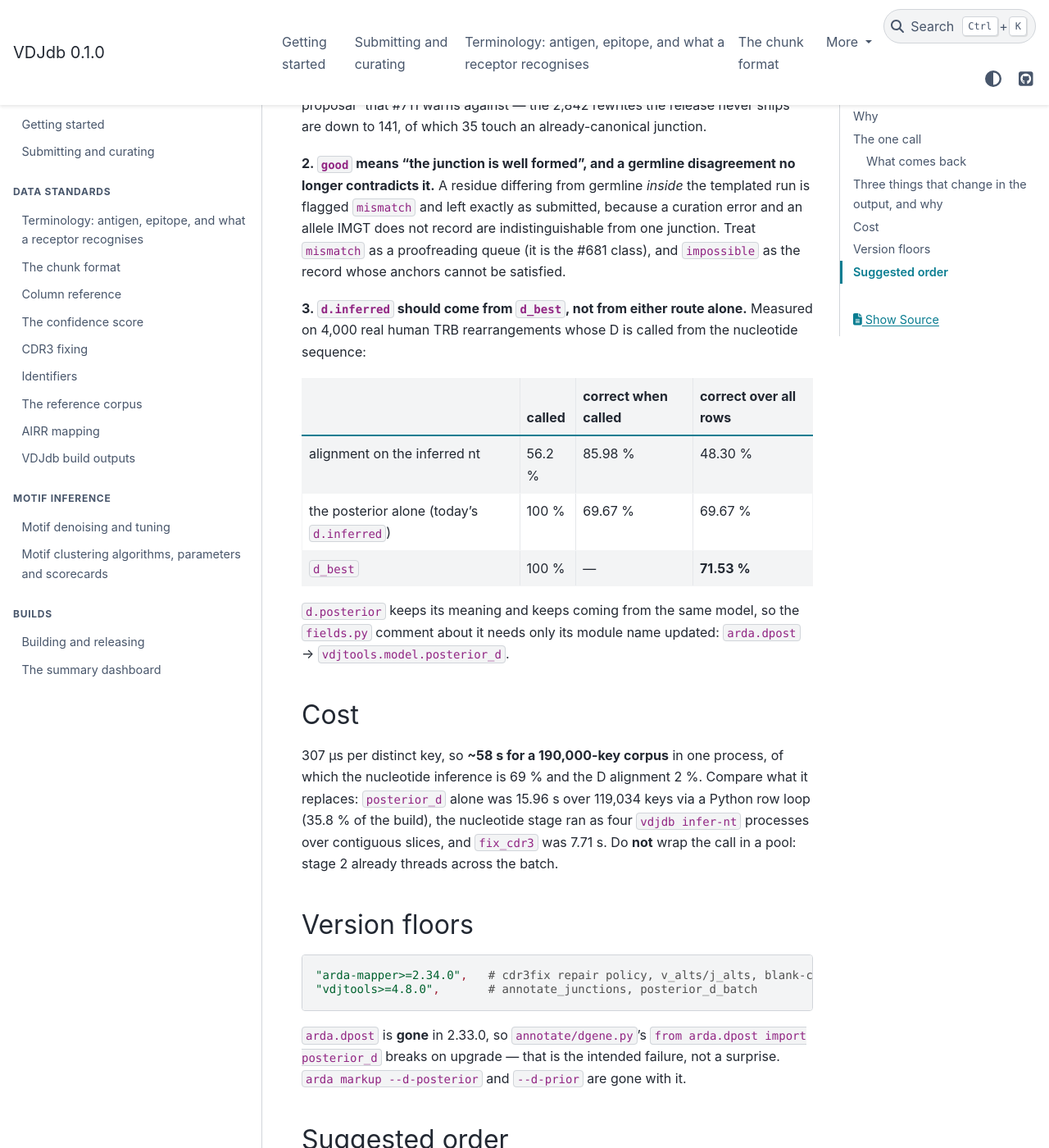
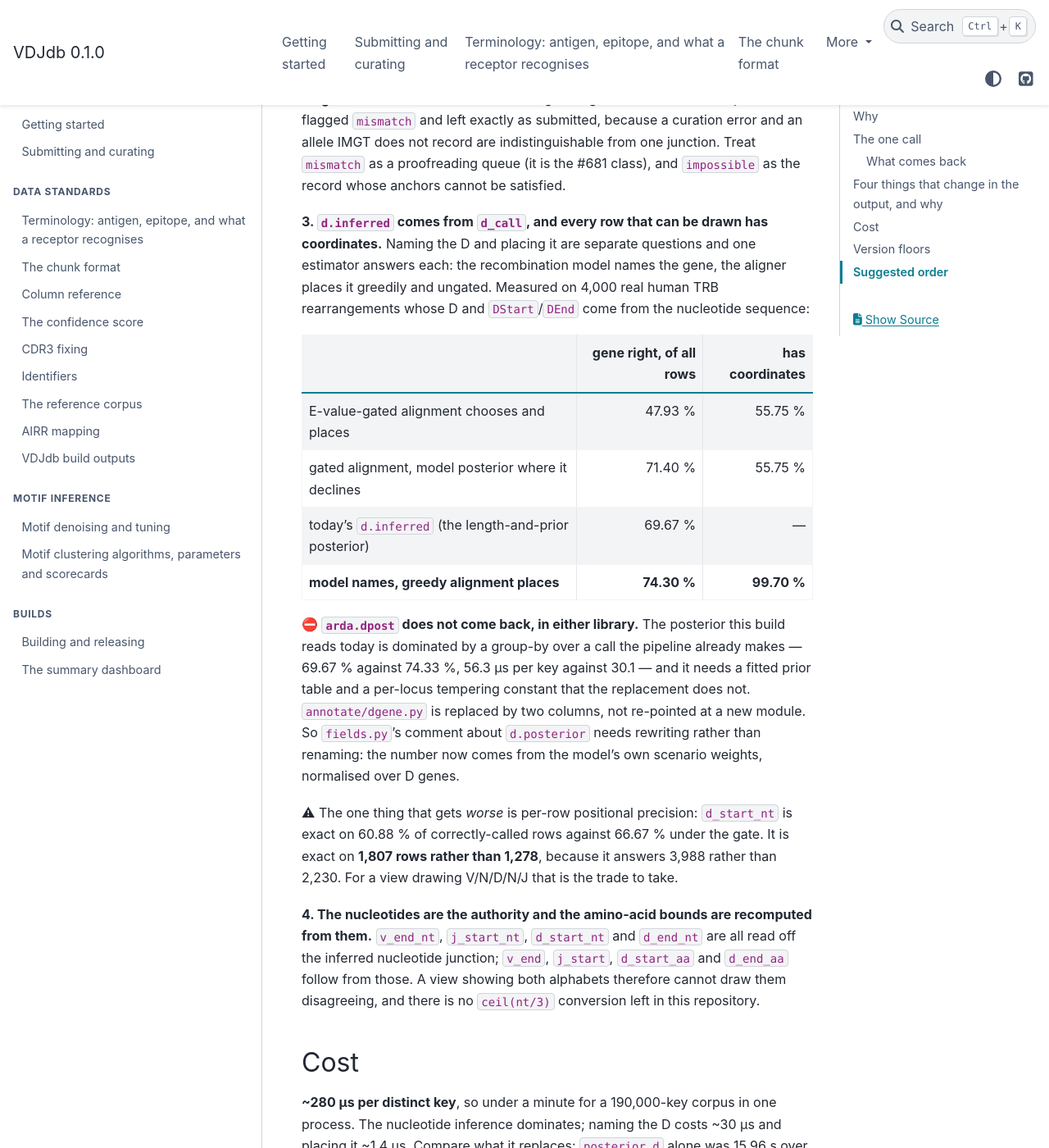
Before and after one commit to antigenomics/vdjdb-db, a Sphinx documentation site: the page built from docs/builds/library-pipeline-migration.md, in a window 1280 px wide and 1400 px high, scrolled down 2605 px. Shown: the whole window at 82% size. Built offline with Sphinx 7.4.7 and the PyData theme 0.15.4, drawn with Linux system fonts in a browser that asks for light colours; some of the changed text lies outside the part shown.

Commit message:
Migration note: one D estimator, and the nucleotides are the authority
Naming the D and placing it turned out to be separate questions with separate best answers, and the
note said to use `d_best`, which no longer exists. The model names the gene and the aligner places it
greedily and ungated: on 4,000 real human TRB rearrangements with the D called from nucleotides the
gene is right on 74.30 % of all rows against 71.40 % for `d_best` and 69.67 % for the posterior this
build reads today, and 99.70 % of rows carry coordinates against 55.75 %.

`arda.dpost` does not come back in either library, so `annotate/dgene.py` is deleted rather than
re-pointed: the posterior it reads is dominated on both accuracy and cost by a group-by over a call
the pipeline already makes.

Also records that `v_end_nt` / `j_start_nt` / `d_start_nt` / `d_end_nt` are read off the inferred
nucleotide junction and every amino-acid bound is recomputed from them, so a view drawing both
alphabets cannot show them disagreeing.

Co-Authored-By: Claude Opus 5 <noreply@anthropic.com>

````diff
--- a/docs/builds/library-pipeline-migration.md
+++ b/docs/builds/library-pipeline-migration.md
@@ -47,12 +47,12 @@ explain is present with nulls — never dropped, never an exception. Deduplicate
 | `v_end_nt`, `j_start_nt` | `annotate/junction.py` | nucleotides — no `ceil(nt/3)` conversion here any more |
 | `v_flags`, `j_flags`, `good` | `curate/anchors.py` | `mismatch` is the curator's list; `impossible` is a malformed junction |
 | `cdr3_nt`, `pgen` | `annotate/junction.py` | the inferred nucleotide junction and its Pgen |
-| `d_call`, `d_start_nt`, `d_end_nt` | `annotate/junction.py` | D by alignment on those nucleotides |
-| `d_start_aa`, `d_end_aa` | — | the residues whose codons the D touches |
-| `d_posterior_call`, `d_posterior`, `d_entropy` | `annotate/dgene.py` | `arda.dpost` moved to `vdjtools.model` |
-| `d_best`, `d_best_source` | — | **use this as `d.inferred`**: the alignment where it speaks, the posterior where it declines |
+| `d_call`, `d_posterior` | `annotate/dgene.py` | **use as `d.inferred`** — the D GENE, named by the model, with its posterior |
+| `d_start_nt`, `d_end_nt` | `annotate/junction.py` | where that gene was placed, 1-based closed in junction space |
+| `d_start_aa`, `d_end_aa` | — | the residues whose codons the D touches, recomputed from the nt bounds |
+| `np1`, `np2` | `annotate/junction.py` | the N regions either side of the D, sliced from the same bounds |
 
-## Three things that change in the output, and why
+## Four things that change in the output, and why
 
 **1. The junction repair is applied, not reported (#711).** `curate/anchors.py` computes a repair and
 writes it to `out/reports/anchors.tsv`; 261 of 1,037 flagged chains carry a germline-supported repair
@@ -69,42 +69,65 @@ exactly as submitted, because a curation error and an allele IMGT does not recor
 indistinguishable from one junction. Treat `mismatch` as a proofreading queue (it is the #681 class),
 and `impossible` as the record whose anchors cannot be satisfied.
 
-**3. `d.inferred` should come from `d_best`, not from either route alone.** Measured on 4,000 real
-human TRB rearrangements whose D is called from the nucleotide sequence:
+**3. `d.inferred` comes from `d_call`, and every row that can be drawn has coordinates.** Naming the
+D and placing it are separate questions and one estimator answers each: the recombination model names
+the gene, the aligner places it greedily and ungated. Measured on 4,000 real human TRB rearrangements
+whose D and `DStart`/`DEnd` come from the nucleotide sequence:
 
-| | called | correct when called | correct over all rows |
-|---|---|---|---|
-| alignment on the inferred nt | 56.2 % | 85.98 % | 48.30 % |
-| the posterior alone (today's `d.inferred`) | 100 % | 69.67 % | 69.67 % |
-| `d_best` | 100 % | — | **71.53 %** |
+| | gene right, of all rows | has coordinates |
+|---|---:|---:|
+| E-value-gated alignment chooses and places | 47.93 % | 55.75 % |
+| gated alignment, model posterior where it declines | 71.40 % | 55.75 % |
+| today's `d.inferred` (the length-and-prior posterior) | 69.67 % | — |
+| **model names, greedy alignment places** | **74.30 %** | **99.70 %** |
 
-`d.posterior` keeps its meaning and keeps coming from the same model, so the
-`fields.py` comment about it needs only its module name updated: `arda.dpost` →
-`vdjtools.model.posterior_d`.
+⛔ **`arda.dpost` does not come back, in either library.** The posterior this build reads today is
+dominated by a group-by over a call the pipeline already makes — 69.67 % against 74.33 %, 56.3 µs per
+key against 30.1 — and it needs a fitted prior table and a per-locus tempering constant that the
+replacement does not. `annotate/dgene.py` is replaced by two columns, not re-pointed at a new module.
+So `fields.py`'s comment about `d.posterior` needs rewriting rather than renaming: the number now
+comes from the model's own scenario weights, normalised over D genes.
+
+⚠ The one thing that gets *worse* is per-row positional precision: `d_start_nt` is exact on 60.88 %
+of correctly-called rows against 66.67 % under the gate. It is exact on **1,807 rows rather than
+1,278**, because it answers 3,988 rather than 2,230. For a view drawing V/N/D/N/J that is the trade
+to take.
+
+**4. The nucleotides are the authority and the amino-acid bounds are recomputed from them.**
+`v_end_nt`, `j_start_nt`, `d_start_nt` and `d_end_nt` are all read off the inferred nucleotide
+junction; `v_end`, `j_start`, `d_start_aa` and `d_end_aa` follow from those. A view showing both
+alphabets therefore cannot draw them disagreeing, and there is no `ceil(nt/3)` conversion left in
+this repository.
 
 ## Cost
 
-307 µs per distinct key, so **~58 s for a 190,000-key corpus** in one process, of which the
-nucleotide inference is 69 % and the D alignment 2 %. Compare what it replaces: `posterior_d` alone
-was 15.96 s over 119,034 keys via a Python row loop (35.8 % of the build), the nucleotide stage ran as
-four `vdjdb infer-nt` processes over contiguous slices, and `fix_cdr3` was 7.71 s. Do **not** wrap the
-call in a pool: stage 2 already threads across the batch.
+**~280 µs per distinct key**, so under a minute for a 190,000-key corpus in one process. The
+nucleotide inference dominates; naming the D costs ~30 µs and placing it ~1.4 µs. Compare what it
+replaces: `posterior_d` alone was 15.96 s over 119,034 keys via a Python row loop (35.8 % of the
+build), the nucleotide stage ran as four `vdjdb infer-nt` processes over contiguous slices, and
+`fix_cdr3` was 7.71 s.
+
+⛔ Do **not** wrap the call in a pool. Every stage is already batched: one `markup_batch`, then one
+native threaded `infer_nt_batch` and one `best_aa_scenarios_batch` per `(organism, locus)` on a model
+loaded once, then a thin Python loop over arda's C++ aligner. A pool around it would re-import the
+libraries and re-load the models per worker.
 
 ## Version floors
 
 ```toml
 "arda-mapper>=2.34.0",   # cdr3fix repair policy, v_alts/j_alts, blank-call proposal, map_d_junction(v_end=, j_start=)
-"vdjtools>=4.8.0",       # annotate_junctions, posterior_d_batch
+"vdjtools>=4.8.0",       # annotate_junctions
 ```
 
-`arda.dpost` is **gone** in 2.33.0, so `annotate/dgene.py`'s `from arda.dpost import posterior_d`
-breaks on upgrade — that is the intended failure, not a surprise. `arda markup --d-posterior` and
-`--d-prior` are gone with it.
+`arda.dpost` is **gone** in 2.33.0 and does **not** reappear in vdjtools, so `annotate/dgene.py`'s
+`from arda.dpost import posterior_d` breaks on upgrade — that is the intended failure, not a
+surprise, and the fix is to read `d_call` / `d_posterior` rather than to re-point the import.
+`arda markup --d-posterior` and `--d-prior` are gone with it.
 
 ## Suggested order
 
-1. Bump both floors, and replace `annotate/dgene.py`'s body with the `d_posterior_*` columns the one
-   call already returns. The build runs again at this point.
+1. Bump both floors and **delete** `annotate/dgene.py`, reading `d_call` / `d_posterior` from the one
+   call instead. The build runs again at this point.
 2. Replace `annotate/junction.py`'s `infer` with the `cdr3_nt` / `pgen` / `d_*` columns. Its
    `SPECIES` map and its Pgen provenance comment are worth keeping as documentation of what the
    numbers mean.
@@ -119,4 +142,4 @@ breaks on upgrade — that is the intended failure, not a surprise. `arda markup
 5. **Then** #711: `curate/anchors.py` keeps its classification (which is curation) and drops its
    repair computation (which is annotation), and the build ships `cdr3_repaired`.
 6. Re-run `vdjdb diff` against `reference.zip` and read the junction-column changes against the table
-   in §"Three things that change" above.
+   in §"Four things that change" above.
````
